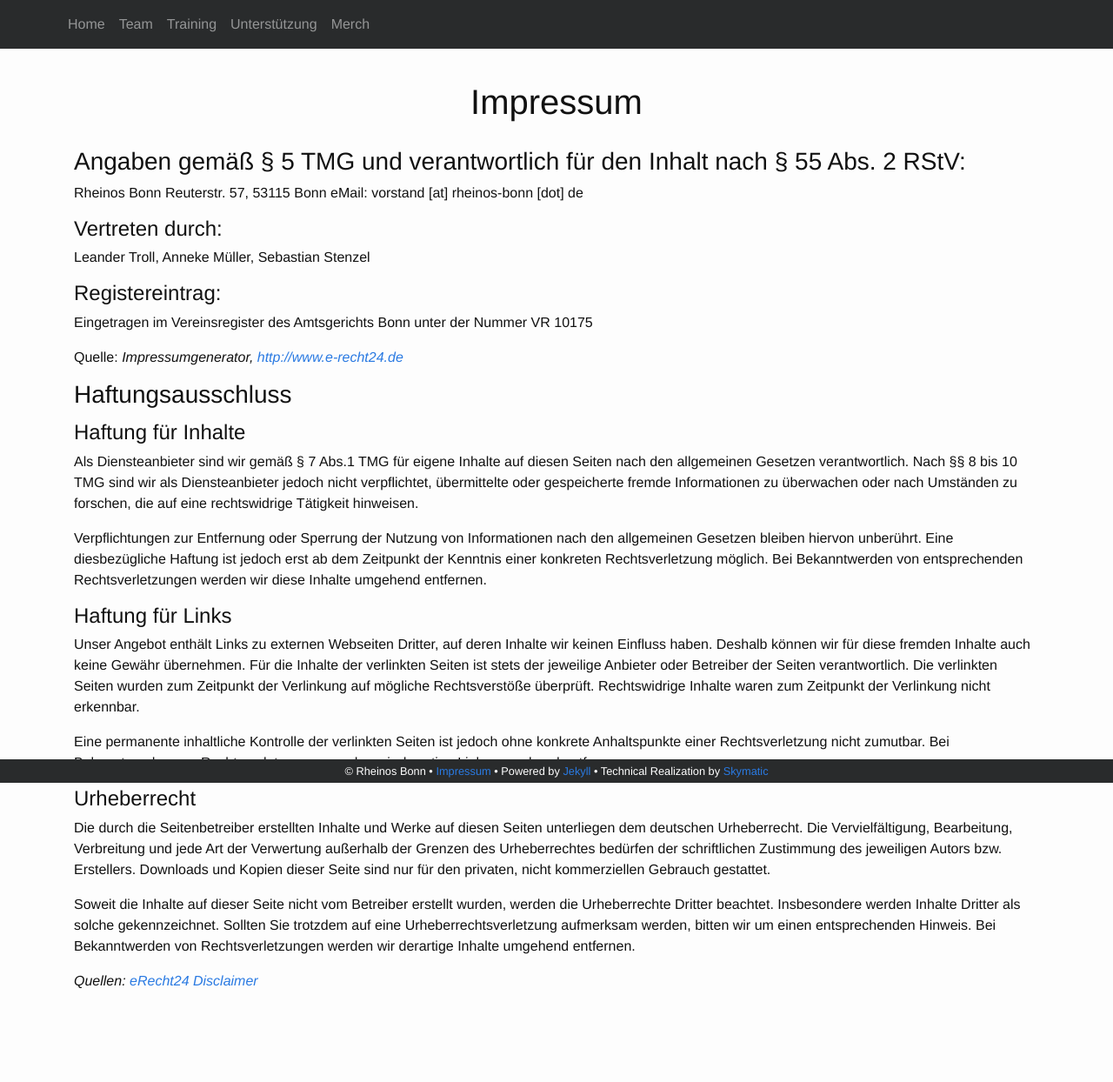
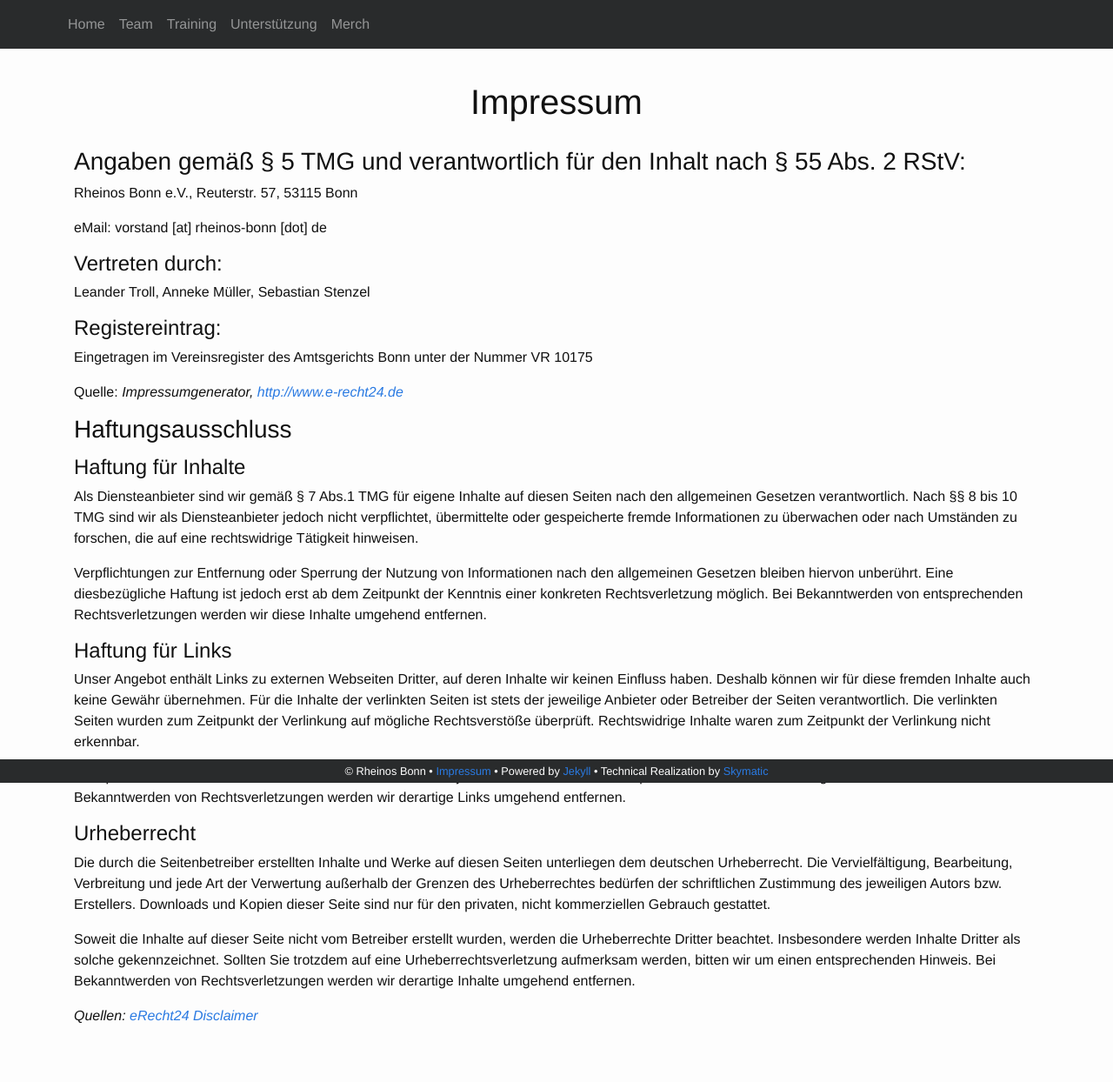
Before and after one commit to rheinos/rheinos.github.io, a Jekyll site: the page built from impressum.md, in a window 1280 px wide. Shown: the whole page at 87% size. Built offline with Jekyll 4.4.1, drawn with Linux system fonts in a browser that asks for light colours; nearby versions of some CDN libraries; before the commit the page ends 1204 px from its top, so only the background shows below that.

```diff
--- a/impressum.md
+++ b/impressum.md
@@ -6,9 +6,10 @@ inmenu: false
 ---
 
 ### Angaben gemäß § 5 TMG und verantwortlich für den Inhalt nach § 55 Abs. 2 RStV:
-Rheinos Bonn
+Rheinos Bonn e.V.,
 Reuterstr. 57,
 53115 Bonn
+
 eMail: vorstand [at] rheinos-bonn [dot] de
 
 #### Vertreten durch:
```
